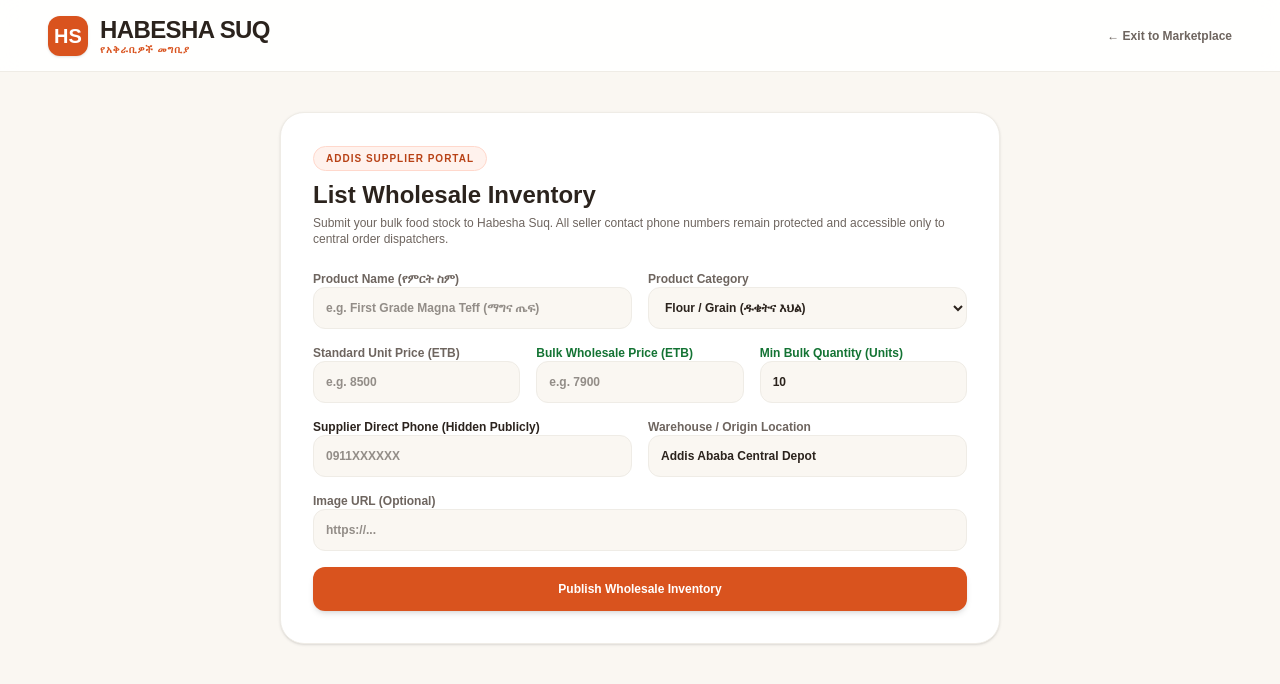
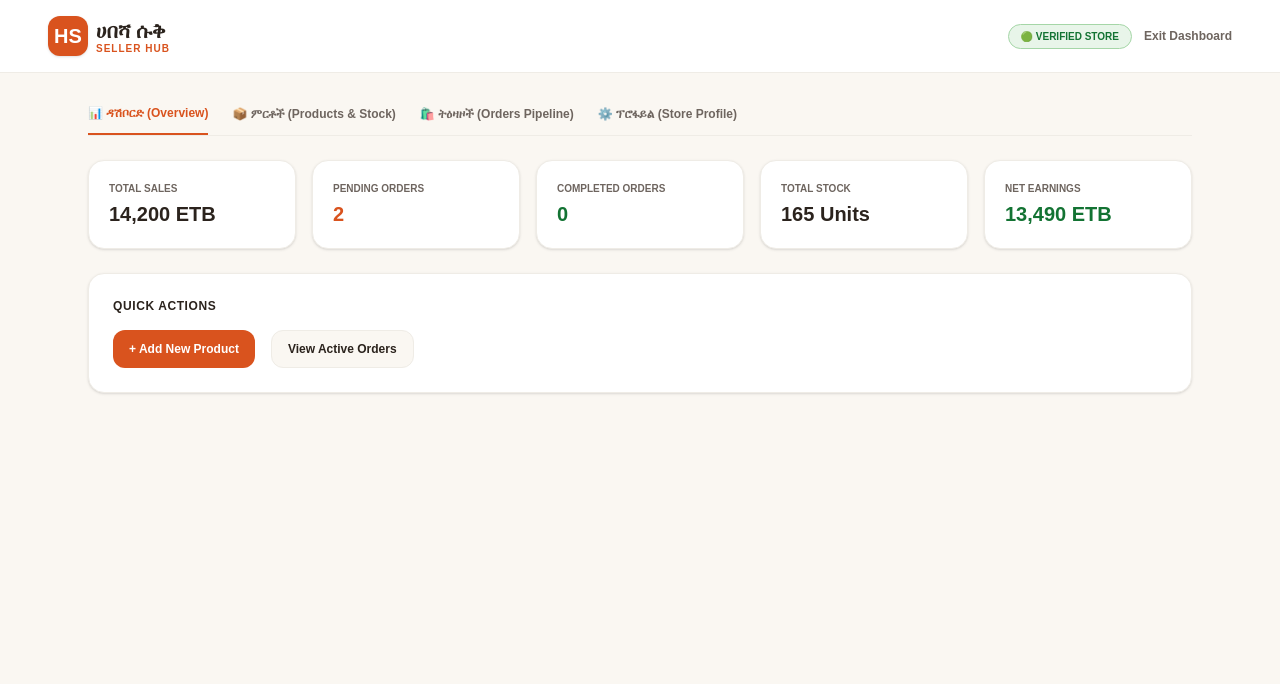
Before and after one commit to abdulkareemyassin407-del/merkato-frontend, a Next.js app: page /seller/dashboard in a window 1280 px wide. Shown: the top 684 px of the page. Built offline with nearby package versions, Linux system fonts and the light colour scheme.

Commit message:
Added full Seller Dashboard with products, inventory, order status updates, and store verification

```diff
--- a/src/app/seller/dashboard/page.tsx
+++ b/src/app/seller/dashboard/page.tsx
@@ -1,227 +1,284 @@
 'use client';
+
 import React, { useState } from 'react';
 import Link from 'next/link';
 
-interface ProductInput {
+interface Product {
+  id: string;
   name: string;
   category: string;
-  price: string;
-  tierPrice: string;
-  tierQty: string;
-  sellerPhone: string;
-  imageUrl: string;
-  origin: string;
+  price: number;
+  stock: number;
 }
 
-export default function SellerDashboard() {
-  const [formData, setFormData] = useState<ProductInput>({
-    name: '',
-    category: 'Flour',
-    price: '',
-    tierPrice: '',
-    tierQty: '10',
-    sellerPhone: '',
-    imageUrl: '',
-    origin: 'Addis Ababa Central Depot',
-  });
+interface Order {
+  id: string;
+  customerName: string;
+  subCity: string;
+  items: string;
+  total: number;
+  status: 'New' | 'Confirmed' | 'Preparing' | 'Out for delivery' | 'Completed' | 'Cancelled';
+}
 
-  const [loading, setLoading] = useState(false);
-  const [message, setMessage] = useState<{ text: string; type: 'success' | 'error' } | null>(null);
+export default function SellerDashboardPage() {
+  const [activeTab, setActiveTab] = useState<'overview' | 'products' | 'orders' | 'profile'>('overview');
 
-  const handleSubmit = async (e: React.FormEvent) => {
+  // Sample Products State
+  const [products, setProducts] = useState<Product[]>([
+    { id: 'P-101', name: 'የሐበሻ ምስር (Red Lentils)', category: 'Grain & Pulses', price: 1200, stock: 45 },
+    { id: 'P-102', name: 'ጤፍ / Teff (White)', category: 'Grains', price: 6500, stock: 120 },
+  ]);
+
+  // New Product Form State
+  const [newProdName, setNewProdName] = useState('');
+  const [newProdCategory, setNewProdCategory] = useState('Grains');
+  const [newProdPrice, setNewProdPrice] = useState('');
+  const [newProdStock, setNewProdStock] = useState('');
+
+  // Sample Orders State
+  const [orders, setOrders] = useState<Order[]>([
+    { id: 'ORD-1024', customerName: 'Abebe Kebede', subCity: 'Bole', items: '2x Teff (White)', total: 13000, status: 'Preparing' },
+    { id: 'ORD-1025', customerName: 'Tigist Haile', subCity: 'Kirkos', items: '1x Red Lentils', total: 1200, status: 'New' },
+  ]);
+
+  // Handle Add Product
+  const handleAddProduct = (e: React.FormEvent) => {
     e.preventDefault();
-    setLoading(true);
-    setMessage(null);
+    if (!newProdName || !newProdPrice || !newProdStock) return;
 
-    const payload = {
-      name: formData.name,
-      category: formData.category,
-      price: Number(formData.price),
-      tierPrice: Number(formData.tierPrice),
-      tierQty: Number(formData.tierQty),
-      sellerPhone: formData.sellerPhone,
-      imageUrl: formData.imageUrl || 'https://images.unsplash.com/photo-1586201375761-83865001e31c?w=600&auto=format&fit=crop',
-      origin: formData.origin,
+    const newProd: Product = {
+      id: `P-${Date.now().toString().slice(-3)}`,
+      name: newProdName,
+      category: newProdCategory,
+      price: parseFloat(newProdPrice),
+      stock: parseInt(newProdStock),
     };
 
-    try {
-      const res = await fetch(`${process.env.NEXT_PUBLIC_API_URL || 'http://localhost:5000/api/v1'}/products`, {
-        method: 'POST',
-        headers: { 'Content-Type': 'application/json' },
-        body: JSON.stringify(payload),
-      });
+    setProducts([...products, newProd]);
+    setNewProdName('');
+    setNewProdPrice('');
+    setNewProdStock('');
+  };
 
-      const data = await res.json();
+  // Handle Order Status Change
+  const updateOrderStatus = (orderId: string, newStatus: Order['status']) => {
+    setOrders(orders.map(ord => ord.id === orderId ? { ...ord, status: newStatus } : ord));
+  };
 
-      if (data.success) {
-        setMessage({ text: 'Product listed successfully! Pending admin dispatch review.', type: 'success' });
-        setFormData({
-          name: '',
-          category: 'Flour',
-          price: '',
-          tierPrice: '',
-          tierQty: '10',
-          sellerPhone: '',
-          imageUrl: '',
-          origin: 'Addis Ababa Central Depot',
-        });
-      } else {
-        setMessage({ text: 'Failed to create product listing. Check your input.', type: 'error' });
-      }
-    } catch {
-      setMessage({ text: 'Backend service unreachable. Check API connection.', type: 'error' });
-    } finally {
-      setLoading(false);
-    }
+  // Handle Delete Product
+  const deleteProduct = (id: string) => {
+    setProducts(products.filter(p => p.id !== id));
   };
 
   return (
-    <div className="min-h-screen bg-[#FAF7F2] text-[#2B231D] font-sans">
-
-      {/* Navigation Header */}
-      <header className="sticky top-0 z-40 bg-white/90 backdrop-blur-md border-b border-[#EFECE6] px-6 lg:px-12 py-3.5 flex items-center justify-between">
-        <Link href="/" className="flex items-center gap-3">
+    <div className="min-h-screen bg-[#FAF7F2] text-[#2B231D] font-sans pb-16">
+      {/* Header */}
+      <header className="bg-white border-b border-[#EFECE6] px-6 lg:px-12 py-4 flex items-center justify-between">
+        <Link href="/" className="flex items-center gap-2">
           <div className="w-10 h-10 bg-[#D9531E] rounded-xl flex items-center justify-center text-white font-black text-xl shadow-sm">HS</div>
           <div>
-            <span className="text-2xl font-black tracking-tight text-[#2B231D]">HABESHA SUQ</span>
-            <span className="block text-[10px] font-extrabold text-[#D9531E] uppercase tracking-widest -mt-1">የአቅራቢዎች መግቢያ</span>
+            <span className="text-xl font-black text-[#2B231D]">ሀበሻ ሱቅ</span>
+            <span className="block text-[10px] font-extrabold text-[#D9531E] uppercase tracking-widest -mt-1">Seller Hub</span>
           </div>
         </Link>
-        <Link href="/" className="text-xs font-bold text-[#6E655F] hover:text-[#D9531E] transition">
-          ← Exit to Marketplace
-        </Link>
+        <div className="flex items-center gap-3">
+          <span className="bg-[#E8F5E9] text-[#137333] border border-[#A5D6A7] text-[10px] font-black px-3 py-1 rounded-full uppercase">
+            🟢 Verified Store
+          </span>
+          <Link href="/" className="text-xs font-bold text-[#6E655F] hover:text-[#D9531E]">
+            Exit Dashboard
+          </Link>
+        </div>
       </header>
 
-      <main className="max-w-3xl mx-auto px-6 py-10">
-        <div className="bg-white rounded-3xl border border-[#EFECE6] p-8 shadow-sm space-y-6">
-          <div>
-            <span className="bg-[#FFF2ED] text-[#B84216] border border-[#FFD8CC] text-[10px] font-black uppercase tracking-widest px-3 py-1 rounded-full inline-block mb-2">
-              Addis Supplier Portal
-            </span>
-            <h1 className="text-2xl font-black text-[#2B231D]">List Wholesale Inventory</h1>
-            <p className="text-xs text-[#6E655F] mt-1 font-medium">
-              Submit your bulk food stock to Habesha Suq. All seller contact phone numbers remain protected and accessible only to central order dispatchers.
-            </p>
-          </div>
+      <main className="max-w-6xl mx-auto px-6 py-8 space-y-6">
 
-          {message && (
-            <div className={`p-4 rounded-xl text-xs font-bold ${message.type === 'success' ? 'bg-[#E8F5E9] text-[#137333] border border-[#C8E6C9]' : 'bg-[#FFEBEE] text-[#C62828] border border-[#FFCDD2]'}`}>
-              {message.text}
-            </div>
-          )}
+        {/* Navigation Tabs */}
+        <div className="flex border-b border-[#EFECE6] space-x-6 text-xs font-extrabold text-[#6E655F]">
+          <button
+            onClick={() => setActiveTab('overview')}
+            className={`pb-3 ${activeTab === 'overview' ? 'border-b-2 border-[#D9531E] text-[#D9531E]' : 'hover:text-[#2B231D]'}`}>
+            📊 ዳሽቦርድ (Overview)
+          </button>
+          <button
+            onClick={() => setActiveTab('products')}
+            className={`pb-3 ${activeTab === 'products' ? 'border-b-2 border-[#D9531E] text-[#D9531E]' : 'hover:text-[#2B231D]'}`}>
+            📦 ምርቶች (Products & Stock)
+          </button>
+          <button
+            onClick={() => setActiveTab('orders')}
+            className={`pb-3 ${activeTab === 'orders' ? 'border-b-2 border-[#D9531E] text-[#D9531E]' : 'hover:text-[#2B231D]'}`}>
+            🛍️ ትዕዛዞች (Orders Pipeline)
+          </button>
+          <button
+            onClick={() => setActiveTab('profile')}
+            className={`pb-3 ${activeTab === 'profile' ? 'border-b-2 border-[#D9531E] text-[#D9531E]' : 'hover:text-[#2B231D]'}`}>
+            ⚙️ ፕሮፋይል (Store Profile)
+          </button>
+        </div>
 
-          <form onSubmit={handleSubmit} className="space-y-4 text-xs font-bold">
-
-            <div className="grid md:grid-cols-2 gap-4">
-              <div className="space-y-1">
-                <label className="text-[#6E655F]">Product Name (የምርት ስም)</label>
-                <input
-                  type="text"
-                  required
-                  placeholder="e.g. First Grade Magna Teff (ማግና ጤፍ)"
-                  value={formData.name}
-                  onChange={(e) => setFormData({ ...formData, name: e.target.value })}
-                  className="w-full bg-[#FAF7F2] border border-[#EFECE6] rounded-xl p-3 text-xs focus:outline-none"
-                />
+        {/* OVERVIEW TAB */}
+        {activeTab === 'overview' && (
+          <div className="space-y-6">
+            <div className="grid grid-cols-2 md:grid-cols-5 gap-4">
+              <div className="bg-white p-5 rounded-2xl border border-[#EFECE6] shadow-sm">
+                <p className="text-[10px] font-black text-[#6E655F] uppercase">Total Sales</p>
+                <p className="text-xl font-black text-[#2B231D] mt-1">14,200 ETB</p>
               </div>
-
-              <div className="space-y-1">
-                <label className="text-[#6E655F]">Product Category</label>
-                <select
-                  value={formData.category}
-                  onChange={(e) => setFormData({ ...formData, category: e.target.value })}
-                  className="w-full bg-[#FAF7F2] border border-[#EFECE6] rounded-xl p-3 text-xs focus:outline-none">
-                  <option value="Flour">Flour / Grain (ዱቄትና እህል)</option>
-                  <option value="Cooking Oil">Cooking Oil (የምግብ ዘይት)</option>
-                  <option value="Beans & Lentils">Beans & Lentils (ምስርና አተር)</option>
-                  <option value="Rice">Rice (ሩዝ)</option>
-                  <option value="Spices">Spices (ቅመማ ቅመም)</option>
-                </select>
+              <div className="bg-white p-5 rounded-2xl border border-[#EFECE6] shadow-sm">
+                <p className="text-[10px] font-black text-[#6E655F] uppercase">Pending Orders</p>
+                <p className="text-xl font-black text-[#D9531E] mt-1">{orders.filter(o => o.status !== 'Completed' && o.status !== 'Cancelled').length}</p>
+              </div>
+              <div className="bg-white p-5 rounded-2xl border border-[#EFECE6] shadow-sm">
+                <p className="text-[10px] font-black text-[#6E655F] uppercase">Completed Orders</p>
+                <p className="text-xl font-black text-[#137333] mt-1">{orders.filter(o => o.status === 'Completed').length}</p>
+              </div>
+              <div className="bg-white p-5 rounded-2xl border border-[#EFECE6] shadow-sm">
+                <p className="text-[10px] font-black text-[#6E655F] uppercase">Total Stock</p>
+                <p className="text-xl font-black text-[#2B231D] mt-1">{products.reduce((acc, p) => acc + p.stock, 0)} Units</p>
+              </div>
+              <div className="bg-white p-5 rounded-2xl border border-[#EFECE6] shadow-sm">
+                <p className="text-[10px] font-black text-[#6E655F] uppercase">Net Earnings</p>
+                <p className="text-xl font-black text-[#137333] mt-1">13,490 ETB</p>
               </div>
             </div>
 
-            <div className="grid md:grid-cols-3 gap-4">
-              <div className="space-y-1">
-                <label className="text-[#6E655F]">Standard Unit Price (ETB)</label>
+            <div className="bg-white rounded-2xl border border-[#EFECE6] p-6 shadow-sm">
+              <h3 className="text-xs font-black text-[#2B231D] uppercase tracking-wider mb-4">Quick Actions</h3>
+              <div className="flex gap-4">
+                <button onClick={() => setActiveTab('products')} className="bg-[#D9531E] text-white text-xs font-bold px-4 py-2.5 rounded-xl hover:bg-[#B84216]">
+                  + Add New Product
+                </button>
+                <button onClick={() => setActiveTab('orders')} className="bg-[#FAF7F2] border border-[#EFECE6] text-xs font-bold px-4 py-2.5 rounded-xl text-[#2B231D]">
+                  View Active Orders
+                </button>
+              </div>
+            </div>
+          </div>
+        )}
+
+        {/* PRODUCTS TAB */}
+        {activeTab === 'products' && (
+          <div className="space-y-6">
+            {/* Add Product Form */}
+            <div className="bg-white rounded-2xl border border-[#EFECE6] p-6 shadow-sm space-y-4">
+              <h3 className="text-xs font-black text-[#2B231D] uppercase tracking-wider">Add Wholesale Product</h3>
+              <form onSubmit={handleAddProduct} className="grid grid-cols-1 md:grid-cols-4 gap-3 text-xs font-bold">
+                <input
+                  type="text"
+                  placeholder="Product Name (ምርት ስም)"
+                  value={newProdName}
+                  onChange={(e) => setNewProdName(e.target.value)}
+                  className="px-4 py-2 border rounded-xl bg-[#FAF7F2]"
+                />
+                <select
+                  value={newProdCategory}
+                  onChange={(e) => setNewProdCategory(e.target.value)}
+                  className="px-4 py-2 border rounded-xl bg-[#FAF7F2]"
+                >
+                  <option>Grains (እህል)</option>
+                  <option>Grain & Pulses (ጥራጥሬ)</option>
+                  <option>Spices (ቅመማ ቅመም)</option>
+                </select>
                 <input
                   type="number"
-                  required
-                  placeholder="e.g. 8500"
-                  value={formData.price}
-                  onChange={(e) => setFormData({ ...formData, price: e.target.value })}
-                  className="w-full bg-[#FAF7F2] border border-[#EFECE6] rounded-xl p-3 text-xs focus:outline-none"
+                  placeholder="Price (ETB)"
+                  value={newProdPrice}
+                  onChange={(e) => setNewProdPrice(e.target.value)}
+                  className="px-4 py-2 border rounded-xl bg-[#FAF7F2]"
                 />
-              </div>
-
-              <div className="space-y-1">
-                <label className="text-[#137333]">Bulk Wholesale Price (ETB)</label>
                 <input
                   type="number"
-                  required
-                  placeholder="e.g. 7900"
-                  value={formData.tierPrice}
-                  onChange={(e) => setFormData({ ...formData, tierPrice: e.target.value })}
-                  className="w-full bg-[#FAF7F2] border border-[#EFECE6] rounded-xl p-3 text-xs focus:outline-none"
+                  placeholder="Stock Quantity"
+                  value={newProdStock}
+                  onChange={(e) => setNewProdStock(e.target.value)}
+                  className="px-4 py-2 border rounded-xl bg-[#FAF7F2]"
                 />
-              </div>
-
-              <div className="space-y-1">
-                <label className="text-[#137333]">Min Bulk Quantity (Units)</label>
-                <input
-                  type="number"
-                  required
-                  placeholder="e.g. 10"
-                  value={formData.tierQty}
-                  onChange={(e) => setFormData({ ...formData, tierQty: e.target.value })}
-                  className="w-full bg-[#FAF7F2] border border-[#EFECE6] rounded-xl p-3 text-xs focus:outline-none"
-                />
-              </div>
+                <button type="submit" className="md:col-span-4 bg-[#D9531E] text-white py-2.5 rounded-xl font-bold">
+                  Publish Item
+                </button>
+              </form>
             </div>
 
-            <div className="grid md:grid-cols-2 gap-4">
-              <div className="space-y-1">
-                <label className="text-[#2B231D]">Supplier Direct Phone (Hidden Publicly)</label>
-                <input
-                  type="tel"
-                  required
-                  placeholder="0911XXXXXX"
-                  value={formData.sellerPhone}
-                  onChange={(e) => setFormData({ ...formData, sellerPhone: e.target.value })}
-                  className="w-full bg-[#FAF7F2] border border-[#EFECE6] rounded-xl p-3 text-xs focus:outline-none"
-                />
-              </div>
+            {/* Product Table */}
+            <div className="bg-white rounded-2xl border border-[#EFECE6] p-6 shadow-sm overflow-x-auto">
+              <h3 className="text-xs font-black text-[#2B231D] uppercase tracking-wider mb-4">Current Inventory</h3>
+              <table className="w-full text-left text-xs">
+                <thead>
+                  <tr className="border-b border-[#EFECE6] text-[#6E655F]">
+                    <th className="pb-3">Product</th>
+                    <th className="pb-3">Category</th>
+                    <th className="pb-3">Price</th>
+                    <th className="pb-3">Stock</th>
+                    <th className="pb-3">Actions</th>
+                  </tr>
+                </thead>
+                <tbody className="divide-y divide-[#EFECE6]">
+                  {products.map((p) => (
+                    <tr key={p.id}>
+                      <td className="py-3 font-bold">{p.name}</td>
+                      <td className="py-3 text-[#6E655F]">{p.category}</td>
+                      <td className="py-3 font-bold">{p.price} ETB</td>
+                      <td className="py-3">{p.stock} units</td>
+                      <td className="py-3 space-x-2">
+                        <button onClick={() => deleteProduct(p.id)} className="text-red-600 hover:underline font-bold">
+                          Delete
+                        </button>
+                      </td>
+                    </tr>
+                  ))}
+                </tbody>
+              </table>
+            </div>
+          </div>
+        )}
 
-              <div className="space-y-1">
-                <label className="text-[#6E655F]">Warehouse / Origin Location</label>
-                <input
-                  type="text"
-                  placeholder="e.g. Mercato / Kaliti Depot"
-                  value={formData.origin}
-                  onChange={(e) => setFormData({ ...formData, origin: e.target.value })}
-                  className="w-full bg-[#FAF7F2] border border-[#EFECE6] rounded-xl p-3 text-xs focus:outline-none"
-                />
-              </div>
+        {/* ORDERS TAB */}
+        {activeTab === 'orders' && (
+          <div className="bg-white rounded-2xl border border-[#EFECE6] p-6 shadow-sm space-y-4">
+            <h3 className="text-xs font-black text-[#2B231D] uppercase tracking-wider">Order Management Pipeline</h3>
+            <div className="space-y-4">
+              {orders.map((ord) => (
+                <div key={ord.id} className="border border-[#EFECE6] rounded-xl p-4 bg-[#FAF7F2] space-y-3">
+                  <div className="flex justify-between items-center text-xs font-bold">
+                    <span>{ord.id} - {ord.customerName} ({ord.subCity})</span>
+                    <span className="text-[#D9531E] font-black">{ord.total} ETB</span>
+                  </div>
+                  <p className="text-xs text-[#6E655F]">{ord.items}</p>
+                  <div className="flex items-center gap-2 text-xs">
+                    <span className="font-bold">Status:</span>
+                    <select
+                      value={ord.status}
+                      onChange={(e) => updateOrderStatus(ord.id, e.target.value as Order['status'])}
+                      className="px-3 py-1 border rounded-lg bg-white font-bold text-xs"
+                    >
+                      <option value="New">New</option>
+                      <option value="Confirmed">Confirmed</option>
+                      <option value="Preparing">Preparing</option>
+                      <option value="Out for delivery">Out for delivery</option>
+                      <option value="Completed">Completed</option>
+                      <option value="Cancelled">Cancelled</option>
+                    </select>
+                  </div>
+                </div>
+              ))}
             </div>
+          </div>
+        )}
 
-            <div className="space-y-1">
-              <label className="text-[#6E655F]">Image URL (Optional)</label>
-              <input
-                type="url"
-                placeholder="https://..."
-                value={formData.imageUrl}
-                onChange={(e) => setFormData({ ...formData, imageUrl: e.target.value })}
-                className="w-full bg-[#FAF7F2] border border-[#EFECE6] rounded-xl p-3 text-xs focus:outline-none"
-              />
+        {/* PROFILE TAB */}
+        {activeTab === 'profile' && (
+          <div className="bg-white rounded-2xl border border-[#EFECE6] p-6 shadow-sm space-y-4">
+            <h3 className="text-xs font-black text-[#2B231D] uppercase tracking-wider">Verification & Store Profile</h3>
+            <div className="p-4 border border-[#EFECE6] rounded-xl bg-[#FAF7F2] space-y-2 text-xs">
+              <p><strong>Business Name:</strong> Addis Agro Wholesale</p>
+              <p><strong>Verification Status:</strong> <span className="text-green-700 font-bold">VERIFIED 🟢</span></p>
+              <p><strong>Operating Sub-City:</strong> Merkato / Addis Ketema</p>
+              <p><strong>License ID:</strong> ETH-AGRO-2026-99</p>
             </div>
+          </div>
+        )}
 
-            <button
-              type="submit"
-              disabled={loading}
-              className="w-full bg-[#D9531E] hover:bg-[#B84216] text-white py-3.5 rounded-xl font-extrabold text-xs shadow-md transition">
-              {loading ? 'Submitting Listing...' : 'Publish Wholesale Inventory'}
-            </button>
-          </form>
-        </div>
       </main>
     </div>
   );
```
